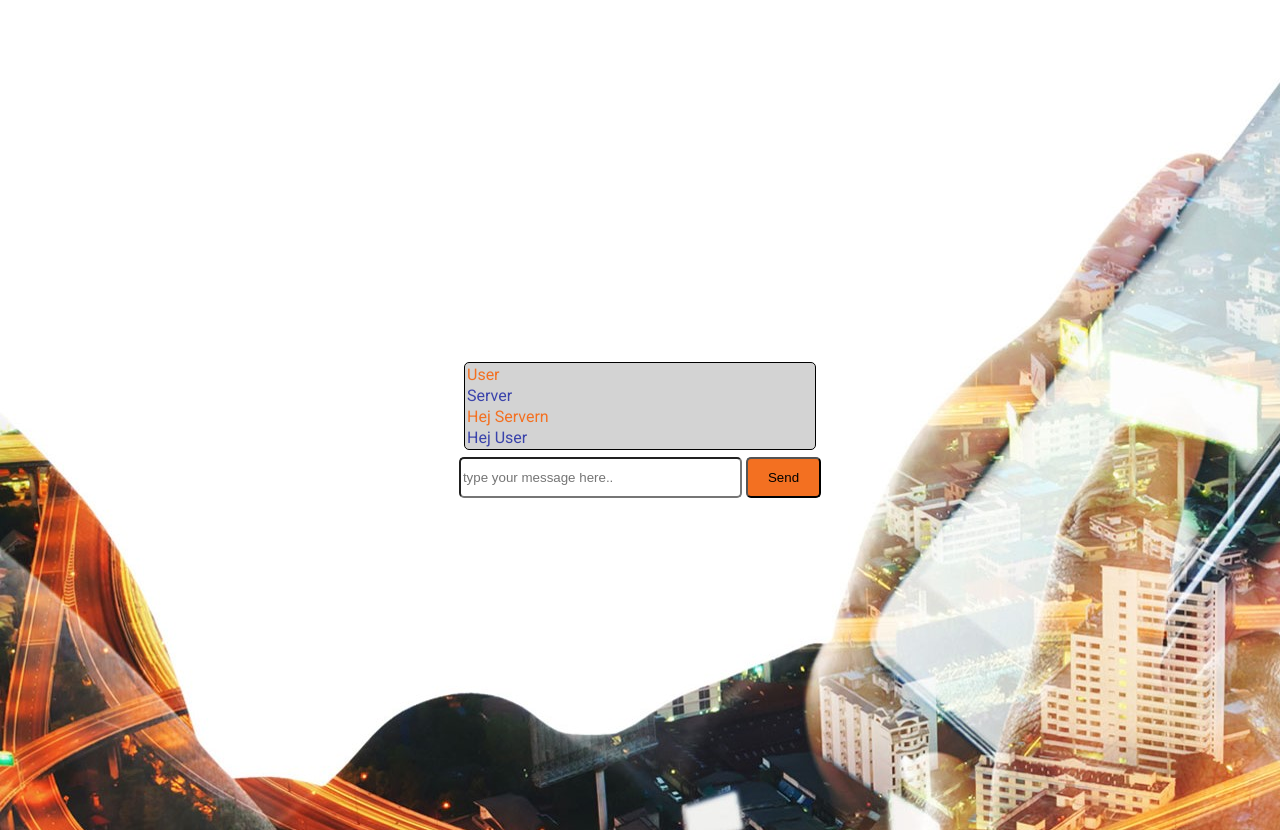
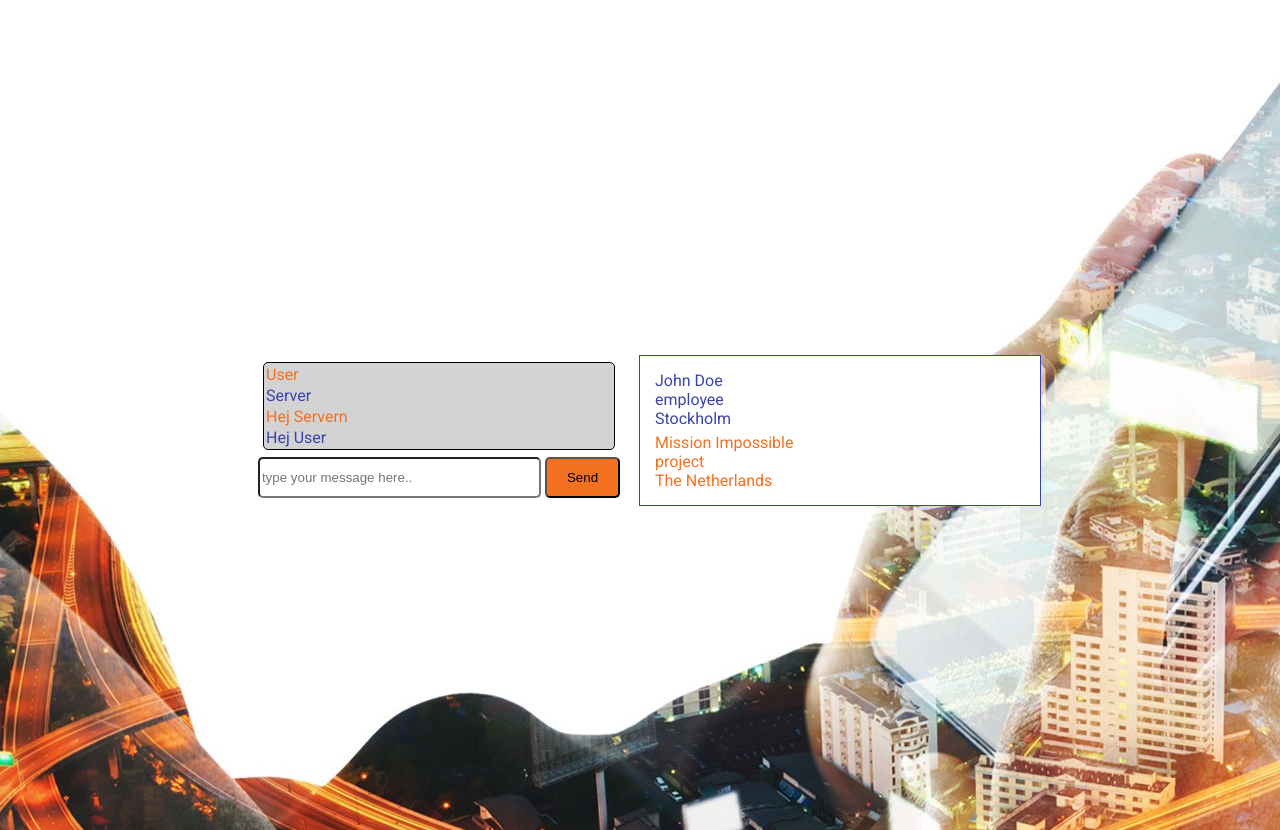
Before and after one commit to MarieJohanna/Vira, a React app: page / in a window 1280 px wide. Built offline with nearby package versions, Linux system fonts and the light colour scheme.

Commit message:
New side rendering

```diff
--- a/src/components/chat/chat.js
+++ b/src/components/chat/chat.js
@@ -1,5 +1,6 @@
 import React from "react"
 import Message from "./message"
+import ResultServer from "./resultserver"
 import "./index.css"
 
 class Chat extends React.Component {
@@ -9,7 +10,21 @@ class Chat extends React.Component {
     this.state = {
       search: "",
       conversation: [{ userMessage: "User" }, { serverMessage: "Server" }, { userMessage: "Hej Servern" }, { serverMessage: "Hej User" }],
-      searchResult: []
+      searchResult: [{
+        id: 3,
+        name: "John Doe",
+        start: "2018-01-01",
+        location: "Stockholm",
+        phone: "08-112233",
+        tier: 0,
+        type: "employee"
+      }, {
+        id: 2,
+        name: "Mission Impossible",
+        start: "2018-04-01",
+        location: "The Netherlands",
+        type: "project"
+      }]
     }
   }
 
@@ -73,6 +88,7 @@ class Chat extends React.Component {
 
   render() {
     return (
+      <div className="page-container">
         <div className="chat-bot-view">
           <div className="conversation">
             {this.state.conversation.map((item, index) => (
@@ -93,6 +109,20 @@ class Chat extends React.Component {
             <button type="submit">Send</button>
           </form>
         </div>
+        <div className="search-result">
+          {this.state.searchResult.map((item, index) => (
+            <ResultServer
+              index={index}
+              key={item.id}
+              name={item.name}
+              start={item.start}
+              location={item.location}
+              phone={item.phone}
+              tier={item.tier}
+              type={item.type} />
+          ))}
+        </div>
+      </div>
     )
   }
 
--- a/src/components/chat/index.css
+++ b/src/components/chat/index.css
@@ -1,3 +1,8 @@
+.page-container {
+  display: flex;
+  justify-content: space-between;
+  align-items: center;
+}
 .chat-bot-view {
   width: 380px;
   display: flex;
@@ -40,3 +45,27 @@ button {
   margin-left: 1%;
   background-color: rgb(243, 112, 33);
 }
+
+.search-result {
+  padding: 10px;
+  width: 380px;
+  background-color: #fff;
+  border: 1px solid #3a43ab;
+}
+
+.type p {
+  padding: 0;
+  margin: 0;
+}
+
+.type {
+  margin: 5px;
+}
+
+.employee {
+  color: #3a43ab;
+}
+
+.project {
+  color: rgb(243, 112, 33);
+}
--- /dev/null
+++ b/src/components/chat/resultserver.js
@@ -0,0 +1,16 @@
+import React from "react"
+import "./index.css"
+
+class ResultServer extends React.Component {
+  render() {
+    return (
+      <div className={`type ${this.props.type}`}>
+        <p>{this.props.name}</p>
+        <p>{this.props.type}</p>
+        <p>{this.props.location}</p>
+      </div>
+    )
+  }
+}
+
+export default ResultServer
```
Lines whose indentation alone changed are shown as unchanged.
